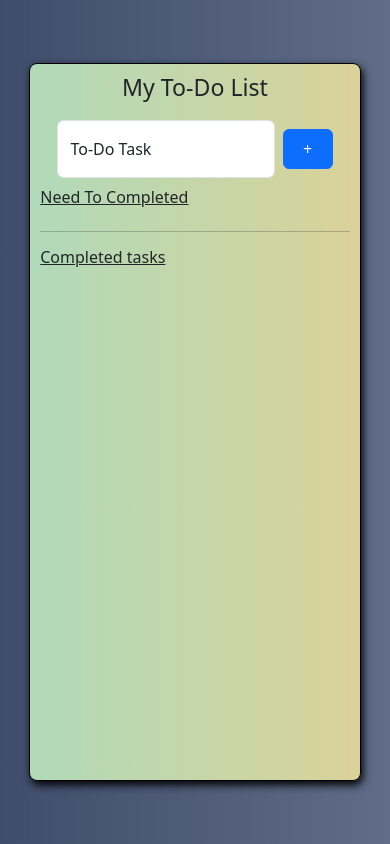
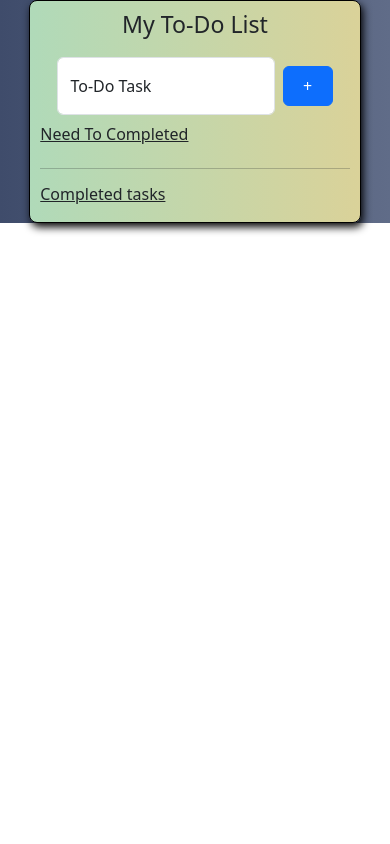
Before and after one commit to sumanthreddy217/To-Do-List, a React (Vite) app: page / in a window 390 px wide. Built offline with nearby package versions, Linux system fonts and the light colour scheme.

Commit message:
code modify

```diff
--- a/src/App.css
+++ b/src/App.css
@@ -64,9 +64,14 @@
 }
 
 @media (max-width: 480px) {
+  .main-body {
+    width: 100%;
+    height: 80%;
+  }
+
   .todo-list-mainDiv {
     width: 85vw;
-    height: 85%;
+    height: 60%;
   }
 
   .todo-task-input-div {
```
Also changed, not shown: 4 other files (tests, documents, lock files or other folders).
